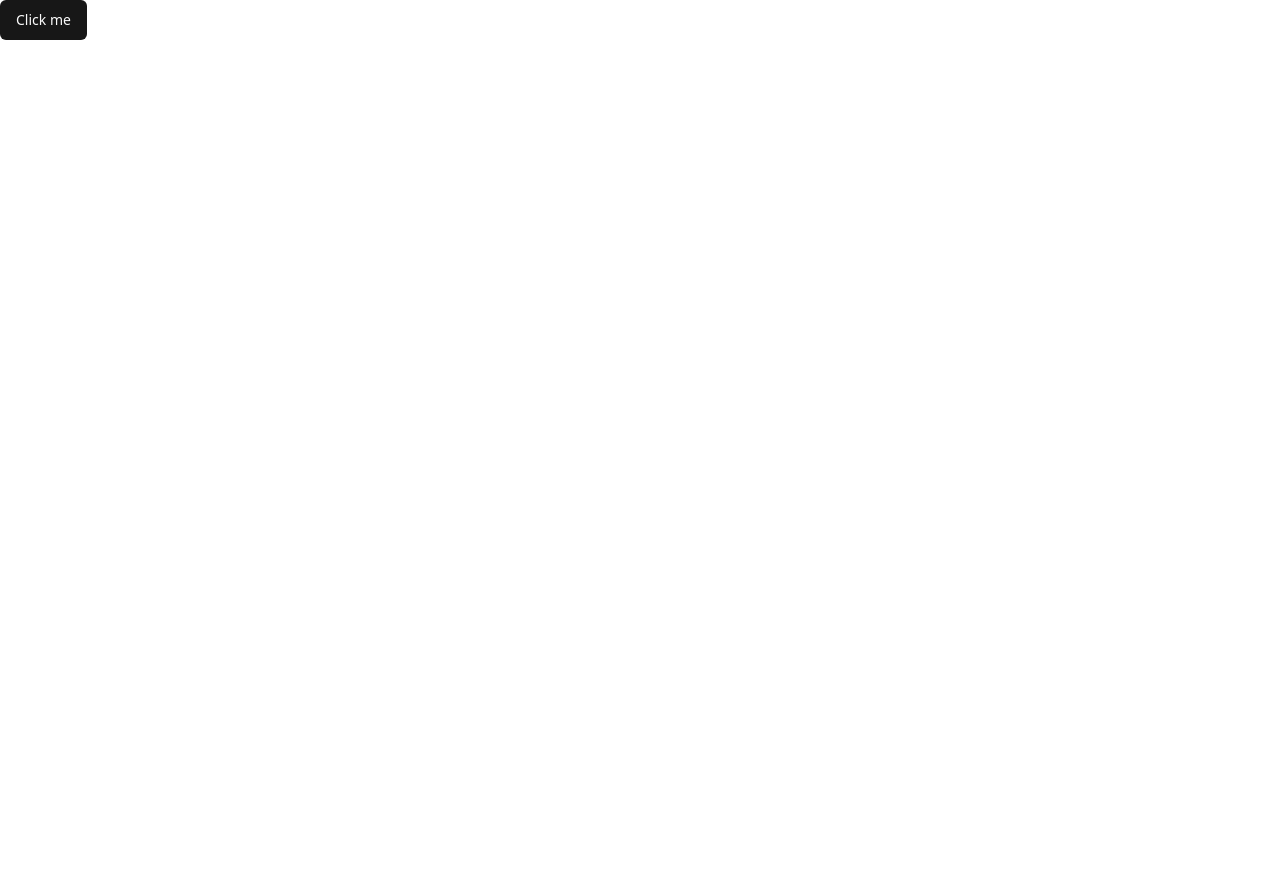
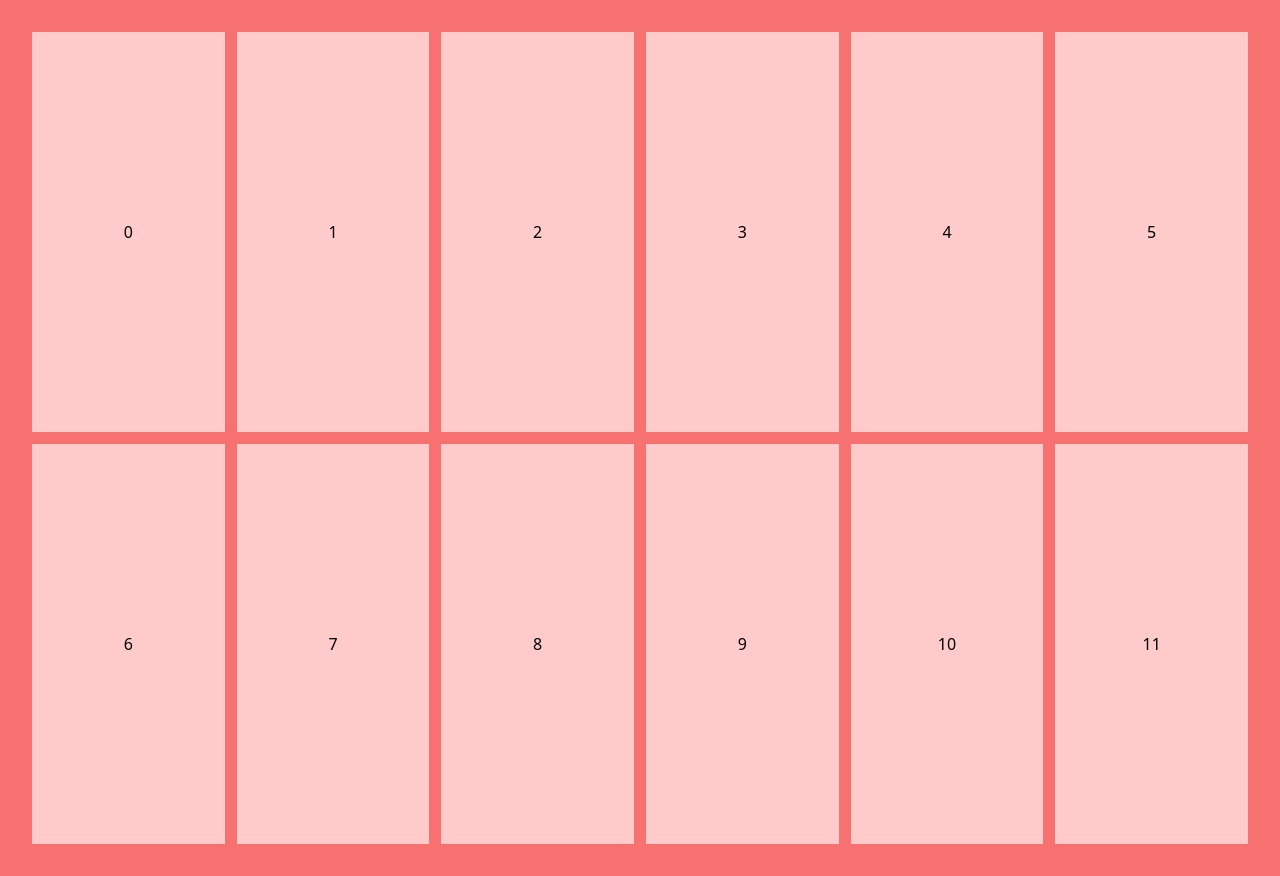
Before and after one commit to davitchanturia/card-memory-game, a Vue app: page / in a window 1280 px wide. Before the commit the page ends 800 px from the top, so only its background shows below. Built offline with nearby package versions, Linux system fonts and the light colour scheme.

Commit message:
style: base design of board

```diff
--- a/index.html
+++ b/index.html
@@ -4,7 +4,7 @@
     <meta charset="UTF-8" />
     <link rel="icon" type="image/svg+xml" href="/vite.svg" />
     <meta name="viewport" content="width=device-width, initial-scale=1.0" />
-    <title>Vite + Vue + TS</title>
+    <title>Memory Card</title>
   </head>
   <body>
     <div id="app"></div>
--- a/src/App.vue
+++ b/src/App.vue
@@ -1,12 +1,11 @@
 <script setup lang="ts">
 import { Button } from '@/components/ui/button'
-
+import MemoryGame from '@/components/MemoryGame.vue'
 </script>
 
 <template>
   <div>
-    <Button>Click me</Button>
-
+    <MemoryGame />
   </div>
 </template>
 
--- /dev/null
+++ b/src/components/GameCard.vue
@@ -0,0 +1,5 @@
+<template>
+    <div class="bg-red-200 flex justify-center items-center">
+        <slot />
+    </div>
+</template>
--- /dev/null
+++ b/src/components/MemoryGame.vue
@@ -0,0 +1,27 @@
+<template>
+    <div class="bg-red-400 p-8 w-full h-full">
+        <div class="grid gap-3" :style="{ 'grid-template-columns': `repeat(${gridSize}, minmax(0, 1fr))` }">
+            <GameCard v-for="card in updatedCards" class="bg-red-200" :style="{'height': cardHeight + 'px'}">{{card.id}}</GameCard>
+        </div>
+    </div>
+</template>
+
+<script setup lang="ts">
+import { computed } from 'vue';
+import GridSize from '@/lib/types.ts';
+import GameCard from '@/components/GameCard.vue';
+
+const { gridSize = 6, numCards = 12, cards = [], cardHeight = '400' } = defineProps<{
+    gridSize: gridSize,
+    numCards: number,
+    cards: any[],
+    cardHeight: string | number
+}>()
+
+const updatedCards = computed(() => {
+    if(cards.length === 0)
+        return [...Array(numCards).keys()].map(i => ({ id: i, isFlipped: false }));
+
+    return cards
+})
+</script>
--- /dev/null
+++ b/src/lib/types.ts
@@ -0,0 +1 @@
+export type GridSize = 2 | 3 | 4 | 5 | 6 | 7 | 8 | 9 | 10;
```
